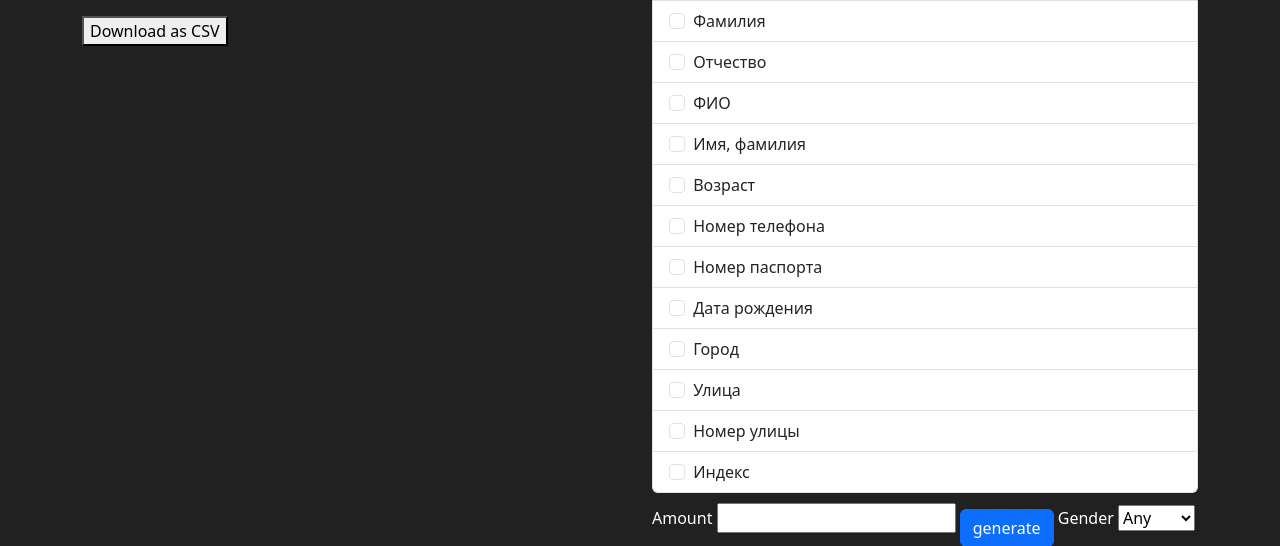
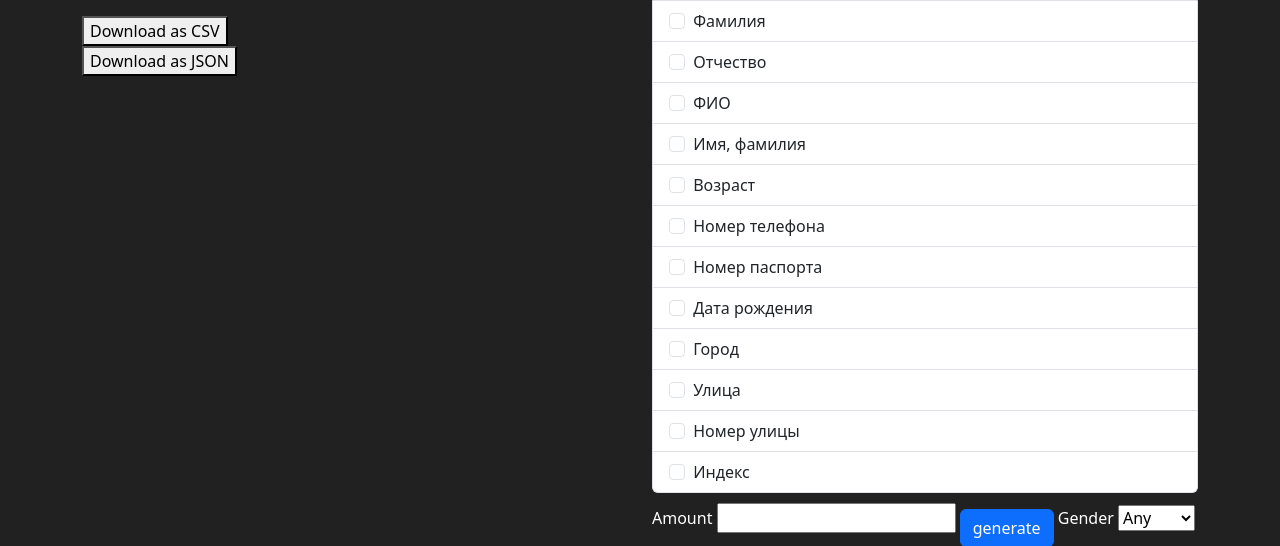
Before and after one commit to andrew-dot-exe/flask_spa, a Flask app: page / in a window 1280 px wide. Shown: the part 97-643 px from the top of the page. Run offline with Flask 3, Linux system fonts and the light colour scheme.

Commit message:
add json save

```diff
--- a/adapter.py
+++ b/adapter.py
@@ -1,7 +1,7 @@
 import csv
+import json
 
 from generator import *
-
 
 person_generator = PersonGenerator()
 address_generator = AddressGenerator()
@@ -45,11 +45,13 @@ def get_generated_info(columns: list, amount: int, gender = None) -> list:
     return values
 
 
-def save_json():
-    pass
+def save_json(values: list):
+    with open('download/values.json', 'w') as jsonfile:
+        json.dump(values, jsonfile, ensure_ascii=False, sort_keys=True, indent=4)
+    return 'values.json' # return name of file for download.
+
 
 def save_csv(values: list):
-    print(values)
     with open('download/values.csv', 'w', newline='') as csvfile:
         writer = csv.writer(csvfile, delimiter=',')
         for value in values:
@@ -57,4 +59,5 @@ def save_csv(values: list):
     return 'values.csv' # return name of file for download.
 
 if __name__ == '__main__':
-    print(get_generated_info(['Фамилия','Имя','Номер паспорта'], 10))
+    values = get_generated_info(['Фамилия','Имя','Номер паспорта'], 10)
+    print(save_json(values))
--- a/app.py
+++ b/app.py
@@ -1,10 +1,8 @@
 from flask import *
-import os
 
 import adapter
 
 """
-TODO: сделать сохранение данных в формате csv, json
 TODO: сделать генерацию скрипта для sql
 
 TODO: оптимизация верстки
@@ -34,3 +32,10 @@ def download():
     return send_from_directory(
         'download', filename, as_attachment=True
     )
+
+@app.route('/download_json', methods=['GET'])
+def download_json():
+    filename = adapter.save_json(gen_values)
+    return send_from_directory(
+        'download', filename, as_attachment=True
+    )
--- a/templates/index.html
+++ b/templates/index.html
@@ -37,6 +37,11 @@
                       Download as CSV
                     </button>
                   </form>
+                  <form action="/download_json">
+                    <button type="submit">
+                      Download as JSON
+                    </button>
+                  </form>
             </div>
             <div class="col">
               <form action="/generate" method="post">
```
